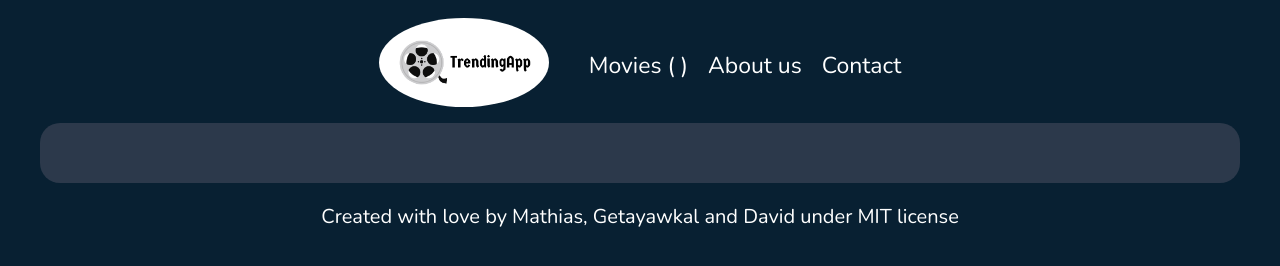
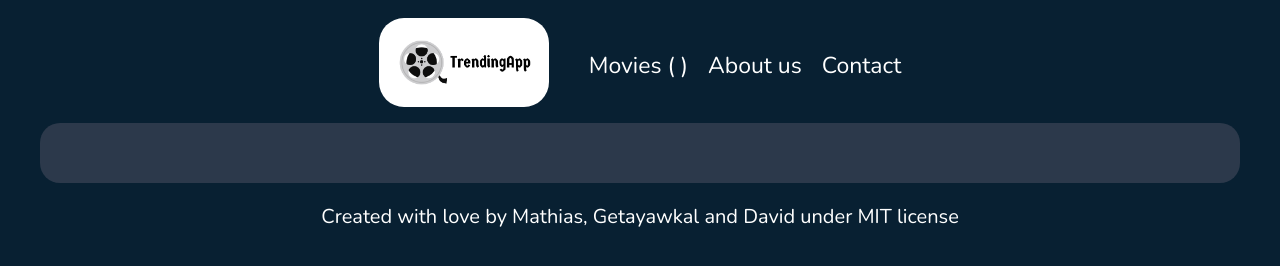
Before and after one commit to DavidEspinoG/capstone_project_2_API, a website built with webpack: page src/index.html in a window 1280 px wide. Built offline with nearby package versions, Linux system fonts and the light colour scheme; no server answers.

Commit message:
Change border radius to logo

```diff
--- a/src/style.scss
+++ b/src/style.scss
@@ -195,7 +195,7 @@ header {
   .logo {
     width: 170px;
     background-color: white;
-    border-radius: 50%;
+    border-radius: 25px;
     padding: 15px;
   }
 
```
